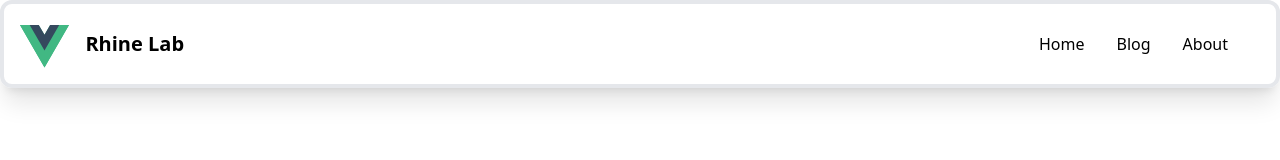
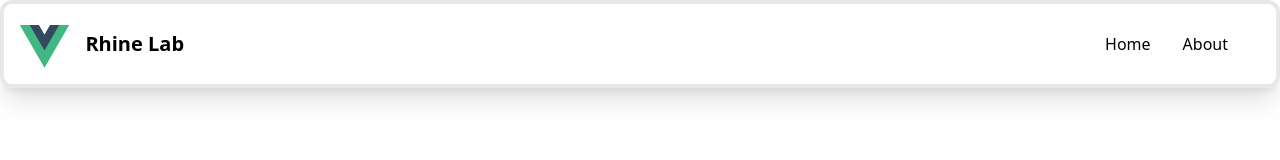
Before and after one commit to EndCredits/h5-final-assessment, a Vue app: page / in a window 1280 px wide. Shown: the top 160 px of the page. Built offline with nearby package versions, Linux system fonts and the light colour scheme.

Commit message:
chore: Kill inexisted entry
Signed-off-by: EndCredits <endcredits@crepuscular-aosp.icu>

```diff
--- a/src/components/NavBar.vue
+++ b/src/components/NavBar.vue
@@ -9,7 +9,6 @@ var id = 0;
 
 const mainItems = ref([
   { itemName: "Home", itemURL: "233" },
-  { itemName: "Blog", itemURL: "234" },
   { itemName: "About", itemURL: "235" },
 ]);
 </script>
```
